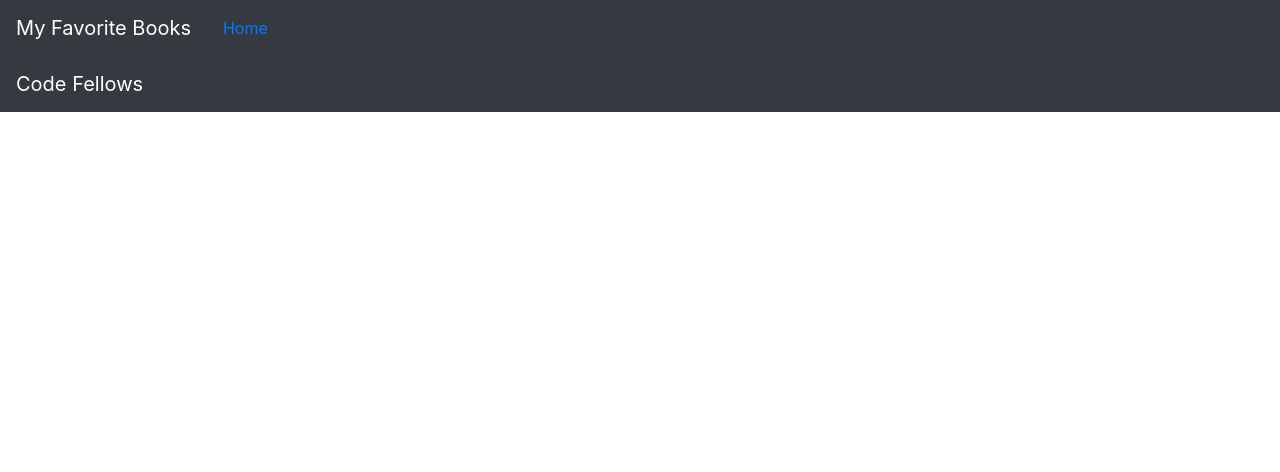
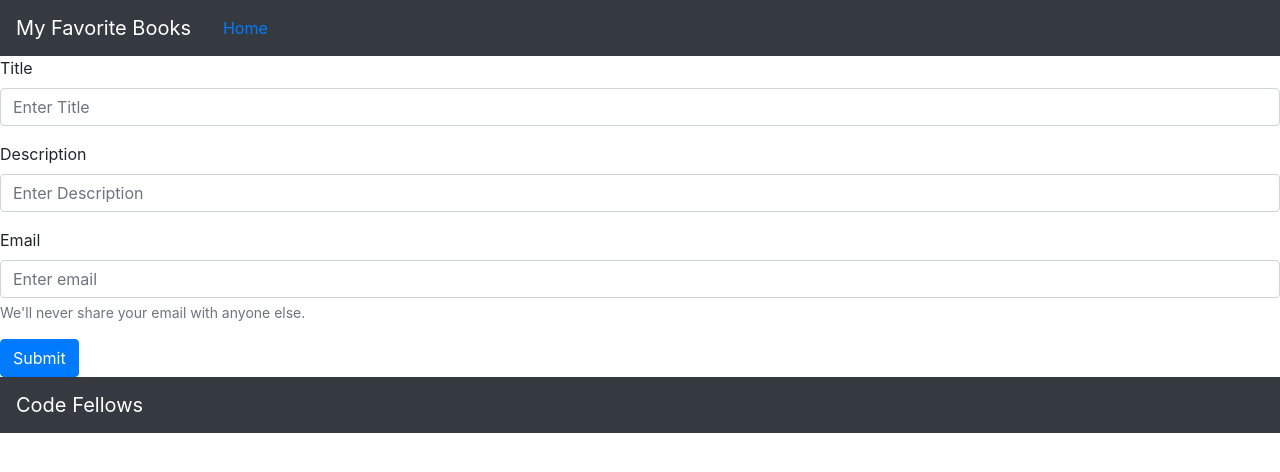
Before and after one commit to brannonstarnes/can-of-books-frontend, a React (Create React App) app: page /createBooks in a window 1280 px wide. Shown: the top 472 px of the page. Built offline with nearby package versions, Linux system fonts and the light colour scheme.

Commit message:
POST working, adds books to application

```diff
--- a/src/App.js
+++ b/src/App.js
@@ -10,7 +10,8 @@ import {
 import Profile from './Profile.js';
 import BestBooks from './BestBooks.js';
 import Login from './Login.js';
-
+import CreateBook from './CreateBook.js';
+import axios from 'axios';
 
 class App extends React.Component {
 
@@ -18,9 +19,23 @@ class App extends React.Component {
     super(props);
     this.state = {
       user: null,
-      username: ""
+      username: "",
+      books: []
     }
   }
+  async getBooks(location = null) {
+
+  }
+
+  //add books
+  postBooks = async (bookObj) => {
+    const url = `${process.env.REACT_APP_SERVER_URL}/books`;
+    let res = await axios.post(url, bookObj);
+    this.setState({book: [...this.state.books, res.data]});
+  }
+
+  //delete books
+
 
   loginHandler = (email, name) => {
     this.setState({
@@ -50,6 +65,9 @@ class App extends React.Component {
             <Route exact path="/profile">
               {this.state.user ? <Profile user={this.state.user} username={this.state.username}/> : <Login loginHandler={this.loginHandler} />}
             </Route>
+            <Route exact path='/createBooks'>
+              <CreateBook postBooks={this.postBooks} onCreate={this.handleBookCreate}/>
+            </Route>
           </Switch>
           <Footer />
         </Router>
--- a/src/BestBooks.js
+++ b/src/BestBooks.js
@@ -9,6 +9,8 @@ class BestBooks extends React.Component {
       books: []
     }
   }
+
+
 
   getBooks = async () => {
     let apiUrl= `${process.env.REACT_APP_SERVER_URL}/books?email=${this.props.user}`
--- /dev/null
+++ b/src/CreateBook.js
@@ -0,0 +1,41 @@
+import {Component} from 'react';
+import Form from 'react-bootstrap/Form';
+import Button from 'react-bootstrap/Button';
+
+export default class CreateBook extends Component {
+
+
+    handleSubmit = (event) => {
+        event.preventDefault()
+        const title = event.target.formTitle.value;
+        const description = event.target.formDescription.value;
+        const email = event.target.formEmail.value;
+
+        const newBook = { title: title, description: description, email: email };
+        this.props.postBooks(newBook);
+    }
+
+    render(){
+        return(
+            <Form onSubmit={this.handleSubmit}>
+              <Form.Group className="mb-3" controlId="formTitle">
+                <Form.Label>Title</Form.Label>
+                <Form.Control type="text" placeholder="Enter Title" onChange={this.handleUserNameChange}/>
+              </Form.Group>
+              <Form.Group className="mb-3" controlId="formDescription" >
+                <Form.Label>Description</Form.Label>
+                <Form.Control type="text" placeholder="Enter Description" onChange={this.handleUserNameChange}/>
+              </Form.Group>
+              <Form.Group className="mb-3" controlId="formEmail" >
+                <Form.Label>Email</Form.Label>
+                <Form.Control type="email" placeholder="Enter email" onChange={this.handleChange} />
+                <Form.Text className="text-muted">
+                  We'll never share your email with anyone else.
+                </Form.Text>
+              </Form.Group>
+               <Button variant="primary" type='submit' >Submit</Button>
+            </Form>
+        )
+    }
+
+}
```
